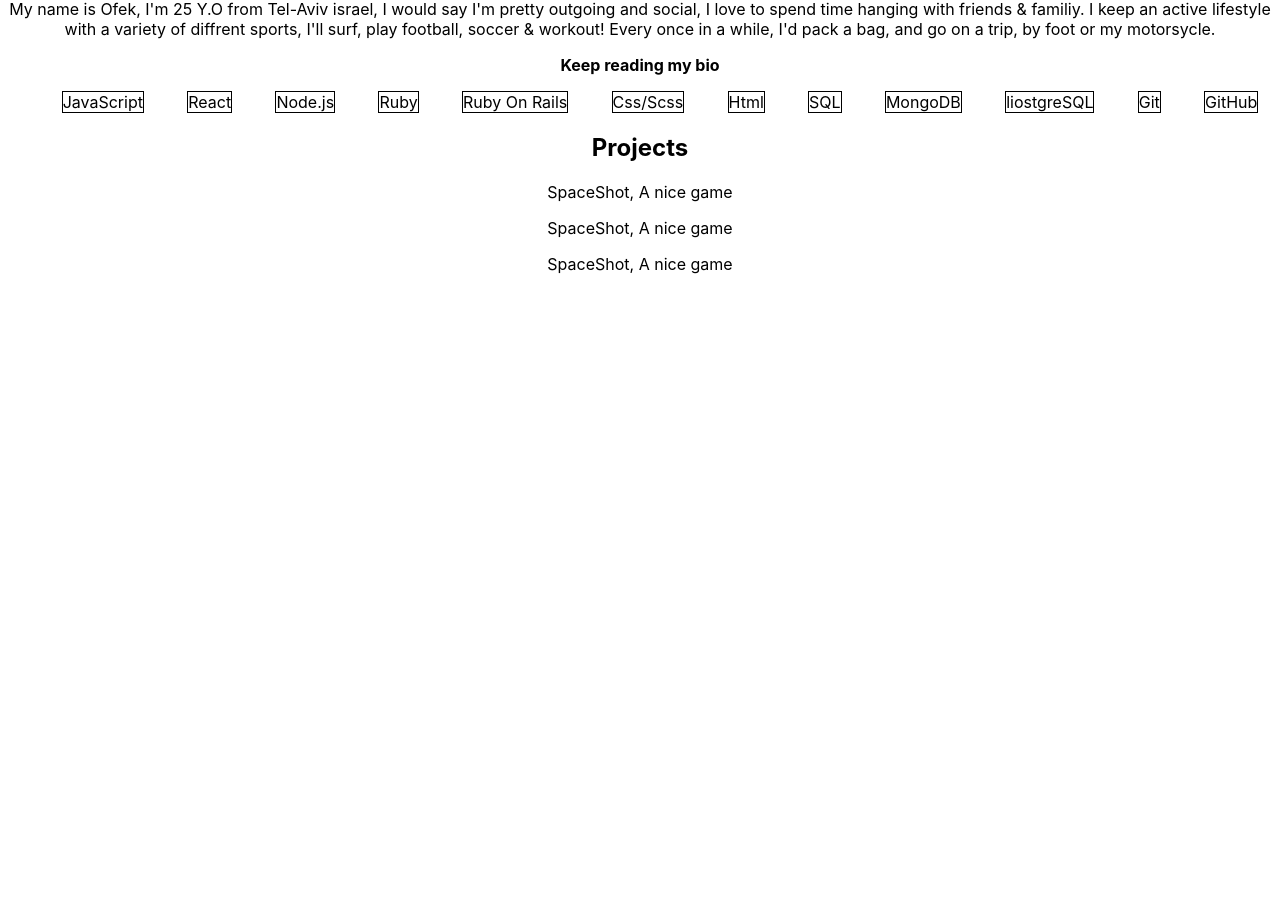
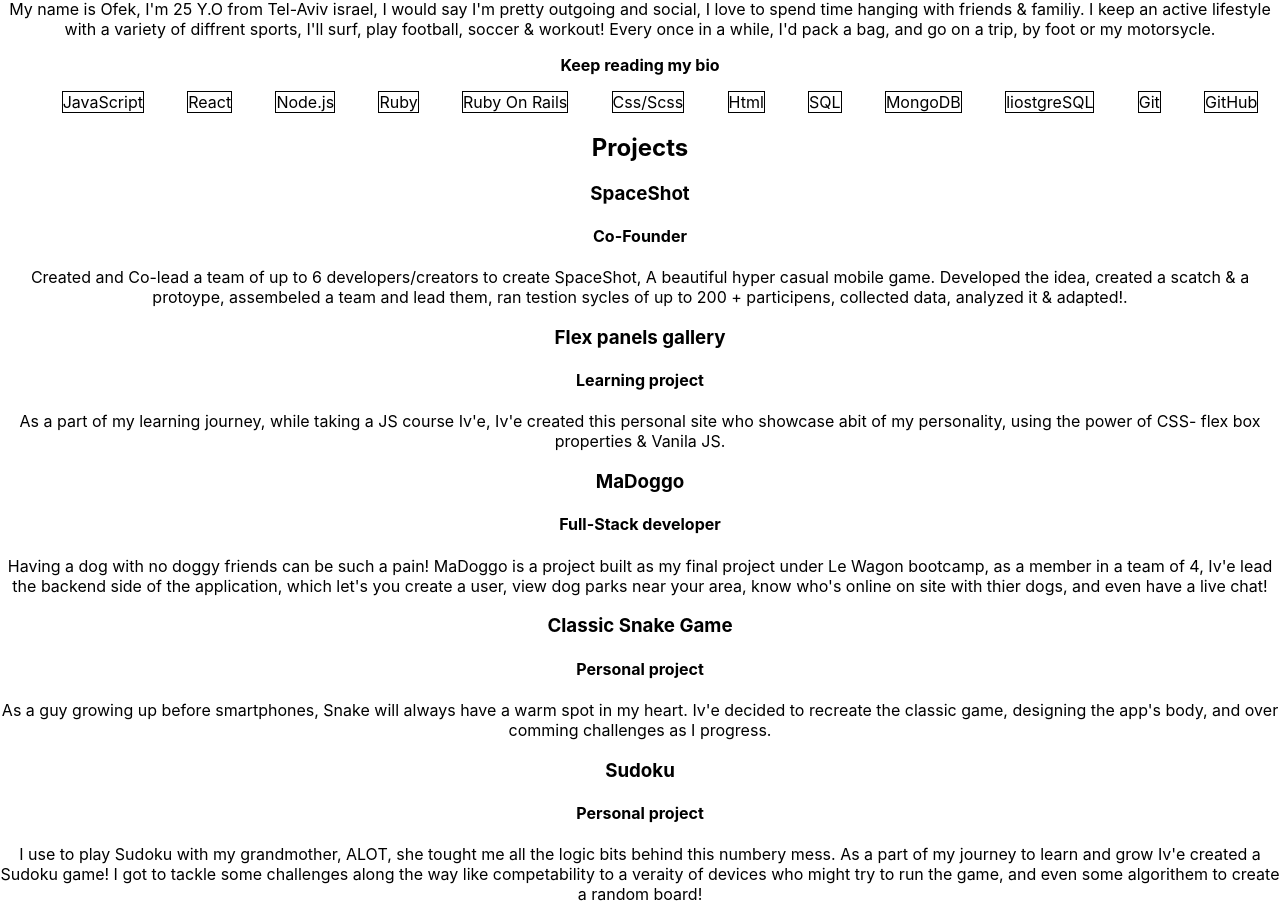
Before and after one commit to OverFishy/portfolio, a React (Create React App) app: page / in a window 1280 px wide. Shown: the part 932-1852 px from the top of the page. Before the commit the page ends 1222 px from the top, so only its background shows below. Built offline with nearby package versions, Linux system fonts and the light colour scheme.

Commit message:
added projects text & made some progress regarding design of overall project

```diff
--- a/src/App.js
+++ b/src/App.js
@@ -3,26 +3,14 @@ import { About } from './about';
 import { Header } from './header';
 import { MySkills } from './myskills';
 import './App.css';
-import { Project } from './project'
+import { Projects } from './projectSection'
 
 function App() {
   return (
       <div className="App">
         < Header />
         < MySkills />
-        <div>
-          <h2>Projects</h2>
-          <Project name='SpaceShot'>
-            A nice game
-          </Project>
-          <Project name='SpaceShot'>
-            A nice game
-          </Project>
-          <Project name='SpaceShot'>
-            A nice game
-          </Project>
-
-        </div>
+        < Projects />
       </div>
 
   );
--- a/src/project.js
+++ b/src/project.js
@@ -3,7 +3,11 @@ import React from 'react'
 export class Project extends React.Component {
   render() {
     return (
-      <p>{this.props.name}, {this.props.children}</p>
+      <div>
+        <h3>{this.props.name}</h3>
+        <h4>{this.props.position}</h4>
+        <p>{this.props.children}</p>
+      </div>
     )
   }
 }
--- /dev/null
+++ b/src/projectSection.js
@@ -0,0 +1,30 @@
+import { Project } from './project'
+
+export function Projects() {
+  return (
+    <div>
+          <h2>Projects</h2>
+          <Project name='SpaceShot' position='Co-Founder'>
+            Created and Co-lead a team of up to 6 developers/creators to create SpaceShot, A beautiful hyper casual mobile game.
+            Developed the idea, created a scatch & a protoype, assembeled a team and lead them, ran testion sycles of up to 200 + participens, collected data, analyzed it & adapted!.
+          </Project>
+          <Project name='Flex panels gallery' position='Learning project'>
+            As a part of my learning journey, while taking a JS course Iv'e, Iv'e created this personal site who showcase abit of my personality, using the power of CSS- flex box properties & Vanila JS.
+          </Project>
+          <Project name='MaDoggo' position='Full-Stack developer'>
+            Having a dog with no doggy friends can be such a pain!
+            MaDoggo is a project built as my final project under Le Wagon bootcamp, as a member in a team of 4, Iv'e lead the backend side of the application,
+            which let's you create a user, view dog parks near your area, know who's online on site with thier dogs, and even have a live chat!
+          </Project>
+          <Project name='Classic Snake Game' position='Personal project'>
+            As a guy growing up before smartphones, Snake will always have a warm spot in my heart.
+            Iv'e decided to recreate the classic game, designing the app's body, and over comming challenges as I progress.
+          </Project>
+          <Project name='Sudoku' position='Personal project'>
+            I use to play Sudoku with my grandmother, ALOT, she tought me all the logic bits behind this numbery mess.
+            As a part of my journey to learn and grow Iv'e created a Sudoku game! I got to tackle some challenges along the way like
+            competability to a veraity of devices who might try to run the game, and even some algorithem to create a random board!
+          </Project>
+    </div>
+  )
+}
```
